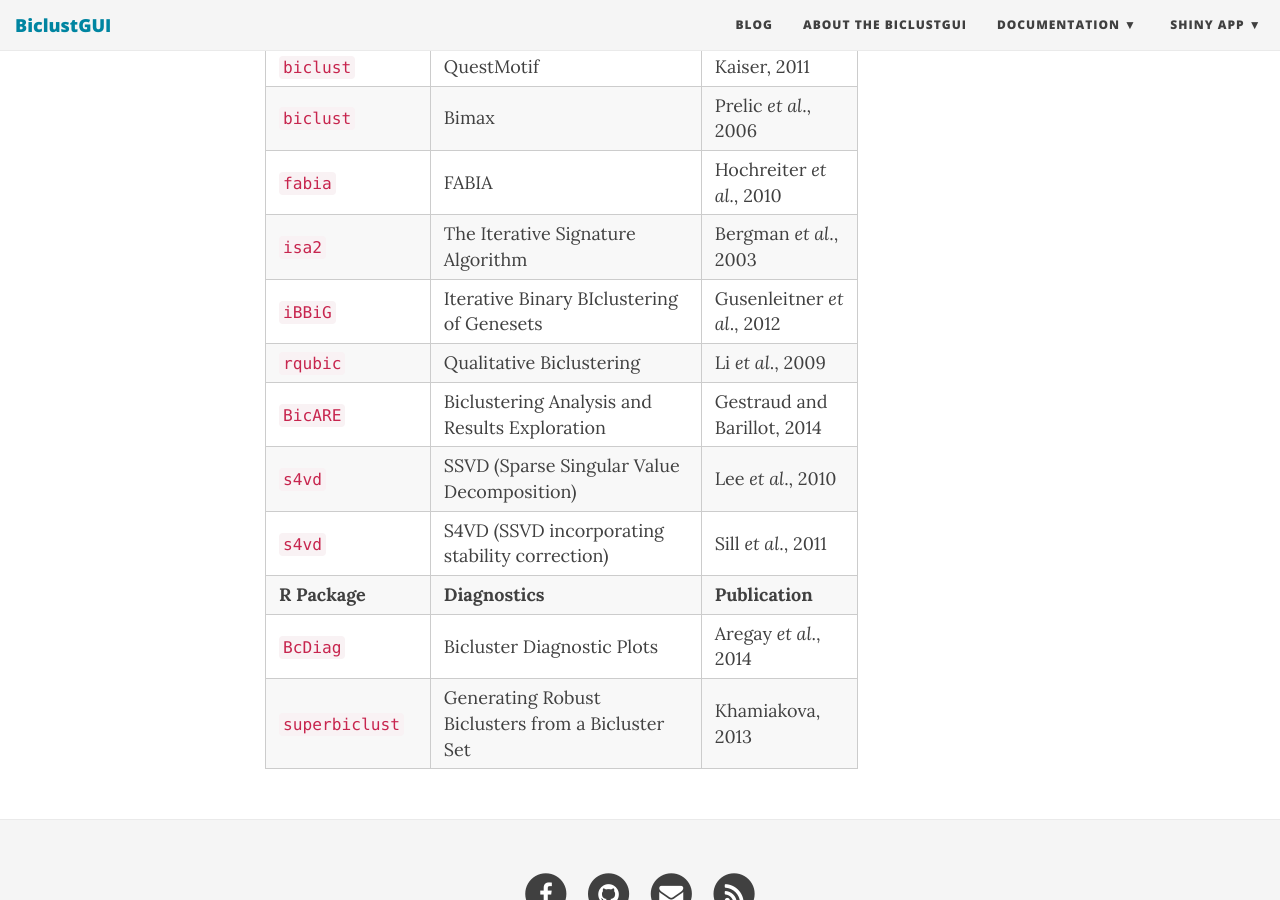
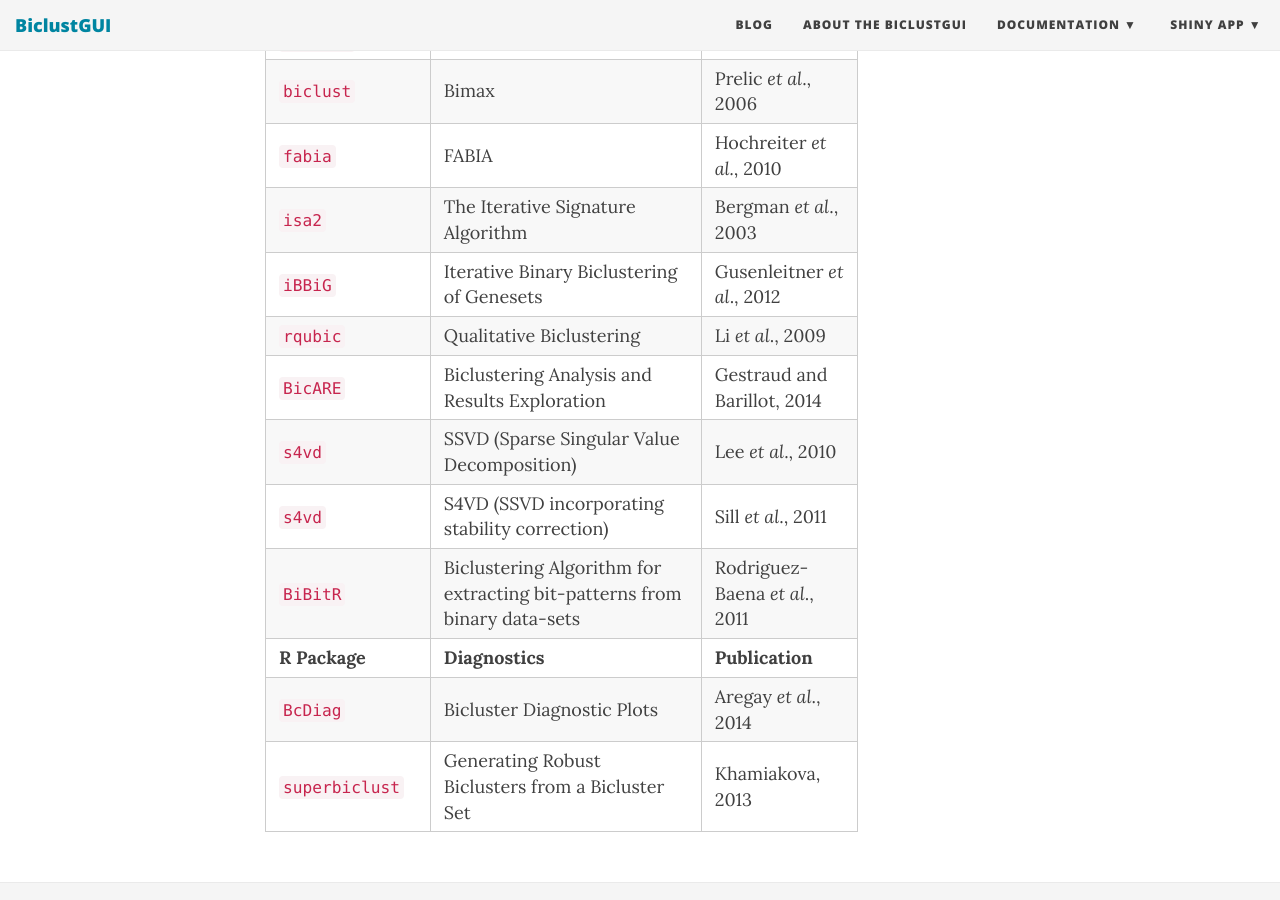
Before and after one commit to ewouddt/RcmdrPlugin.BiclustGUI, a Jekyll site: the page built from aboutbiclustgui.md, in a window 1280 px wide and 900 px high, scrolled down 2010 px. Built offline with Jekyll 4.4.1, drawn with Linux system fonts in a browser that asks for light colours; nearby versions of some CDN libraries; some of the changed text lies outside the part shown.

Commit message:
update aboutbiclustgui

```diff
--- a/aboutbiclustgui.md
+++ b/aboutbiclustgui.md
@@ -51,10 +51,10 @@
 -----------------
 
 -   *Introductory Blog on GitHub/R-Bloggers* (See [Blogpost](https://ewouddt.github.io/RcmdrPlugin.BiclustGUI/2016/09/27/biclustGUI/)).
--   *Detailed Guide* (See [Vignette](https://github.com/ewouddt/RcmdrPlugin.BiclustGUI/raw/master/vignettes/GuideBiclustGUI.pdf){:target="_blank"})
--   *Shiny Application for Biclustering* ([Shiny Cloud](https://uhasselt.shinyapps.io/shiny-biclust/){:target="_blank"} + [Stand-Alone](https://ibiostat.be/online-resources/online-resources/biclustgui/shinyapp){:target="_blank"} + GitHub (Coming Soon))
--   *R-Forge Project Page* ([R-Forge](https://r-forge.r-project.org/R/?group_id=2104){:target="_blank"}).
--   *I-Biostat Page* ([I-Biostat](https://ibiostat.be/online-resources/online-resources/biclustgui/biclustgui){:target="_blank"}).
+-   *Detailed Guide* (See [Vignette](https://github.com/ewouddt/RcmdrPlugin.BiclustGUI/raw/master/vignettes/GuideBiclustGUI.pdf)).
+-   *Shiny Application for Biclustering* ([Shiny Cloud](https://uhasselt.shinyapps.io/shiny-biclust/) + [Stand-Alone](https://ibiostat.be/online-resources/online-resources/biclustgui/shinyapp) + GitHub (Coming Soon))
+-   *R-Forge Project Page* ([R-Forge](https://r-forge.r-project.org/R/?group_id=2104)).
+-   *I-Biostat Page* ([I-Biostat](https://ibiostat.be/online-resources/online-resources/biclustgui/biclustgui)).
 
 Currently Available Methods/Diagnostics
 ---------------------------------------
@@ -68,91 +68,96 @@
 </colgroup>
 <thead>
 <tr class="header">
-<th align="left">R Package</th>
-<th align="left">Biclustering Method</th>
-<th align="left">Publication</th>
+<th>R Package</th>
+<th>Biclustering Method</th>
+<th>Publication</th>
 </tr>
 </thead>
 <tbody>
 <tr class="odd">
-<td align="left"><code>biclust</code></td>
-<td align="left">Plaid</td>
-<td align="left">Turnet <em>et al.</em>, 2005</td>
+<td><code>biclust</code></td>
+<td>Plaid</td>
+<td>Turnet <em>et al.</em>, 2005</td>
 </tr>
 <tr class="even">
-<td align="left"><code>biclust</code></td>
-<td align="left"><span class="math inline"><em>δ</em></span>-biclustering</td>
-<td align="left">Cheng and Church, 2000</td>
+<td><code>biclust</code></td>
+<td><span class="math inline"><em>δ</em></span>-biclustering</td>
+<td>Cheng and Church, 2000</td>
 </tr>
 <tr class="odd">
-<td align="left"><code>biclust</code></td>
-<td align="left">X Motif</td>
-<td align="left">Murali and Kasif, 2003</td>
+<td><code>biclust</code></td>
+<td>X Motif</td>
+<td>Murali and Kasif, 2003</td>
 </tr>
 <tr class="even">
-<td align="left"><code>biclust</code></td>
-<td align="left">Spectral</td>
-<td align="left">Kluger <em>et al.</em>, 2003</td>
+<td><code>biclust</code></td>
+<td>Spectral</td>
+<td>Kluger <em>et al.</em>, 2003</td>
 </tr>
 <tr class="odd">
-<td align="left"><code>biclust</code></td>
-<td align="left">QuestMotif</td>
-<td align="left">Kaiser, 2011</td>
+<td><code>biclust</code></td>
+<td>QuestMotif</td>
+<td>Kaiser, 2011</td>
 </tr>
 <tr class="even">
-<td align="left"><code>biclust</code></td>
-<td align="left">Bimax</td>
-<td align="left">Prelic <em>et al</em>., 2006</td>
+<td><code>biclust</code></td>
+<td>Bimax</td>
+<td>Prelic <em>et al</em>., 2006</td>
 </tr>
 <tr class="odd">
-<td align="left"><code>fabia</code></td>
-<td align="left">FABIA</td>
-<td align="left">Hochreiter <em>et al.</em>, 2010</td>
+<td><code>fabia</code></td>
+<td>FABIA</td>
+<td>Hochreiter <em>et al.</em>, 2010</td>
 </tr>
 <tr class="even">
-<td align="left"><code>isa2</code></td>
-<td align="left">The Iterative Signature Algorithm</td>
-<td align="left">Bergman <em>et al</em>., 2003</td>
+<td><code>isa2</code></td>
+<td>The Iterative Signature Algorithm</td>
+<td>Bergman <em>et al</em>., 2003</td>
 </tr>
 <tr class="odd">
-<td align="left"><code>iBBiG</code></td>
-<td align="left">Iterative Binary BIclustering of Genesets</td>
-<td align="left">Gusenleitner <em>et al</em>., 2012</td>
+<td><code>iBBiG</code></td>
+<td>Iterative Binary Biclustering of Genesets</td>
+<td>Gusenleitner <em>et al</em>., 2012</td>
 </tr>
 <tr class="even">
-<td align="left"><code>rqubic</code></td>
-<td align="left">Qualitative Biclustering</td>
-<td align="left">Li <em>et al</em>., 2009</td>
+<td><code>rqubic</code></td>
+<td>Qualitative Biclustering</td>
+<td>Li <em>et al</em>., 2009</td>
 </tr>
 <tr class="odd">
-<td align="left"><code>BicARE</code></td>
-<td align="left">Biclustering Analysis and Results Exploration</td>
-<td align="left">Gestraud and Barillot, 2014</td>
+<td><code>BicARE</code></td>
+<td>Biclustering Analysis and Results Exploration</td>
+<td>Gestraud and Barillot, 2014</td>
 </tr>
 <tr class="even">
-<td align="left"><code>s4vd</code></td>
-<td align="left">SSVD (Sparse Singular Value Decomposition)</td>
-<td align="left">Lee <em>et al</em>., 2010</td>
+<td><code>s4vd</code></td>
+<td>SSVD (Sparse Singular Value Decomposition)</td>
+<td>Lee <em>et al</em>., 2010</td>
 </tr>
 <tr class="odd">
-<td align="left"><code>s4vd</code></td>
-<td align="left">S4VD (SSVD incorporating stability correction)</td>
-<td align="left">Sill <em>et al</em>., 2011</td>
+<td><code>s4vd</code></td>
+<td>S4VD (SSVD incorporating stability correction)</td>
+<td>Sill <em>et al</em>., 2011</td>
 </tr>
 <tr class="even">
-<td align="left"><strong>R Package</strong></td>
-<td align="left"><strong>Diagnostics</strong></td>
-<td align="left"><strong>Publication</strong></td>
+<td><code>BiBitR</code></td>
+<td>Biclustering Algorithm for extracting bit-patterns from binary data-sets</td>
+<td>Rodriguez-Baena <em>et al</em>., 2011</td>
 </tr>
 <tr class="odd">
-<td align="left"><code>BcDiag</code></td>
-<td align="left">Bicluster Diagnostic Plots</td>
-<td align="left">Aregay <em>et al</em>., 2014</td>
+<td><strong>R Package</strong></td>
+<td><strong>Diagnostics</strong></td>
+<td><strong>Publication</strong></td>
 </tr>
 <tr class="even">
-<td align="left"><code>superbiclust</code></td>
-<td align="left">Generating Robust Biclusters from a Bicluster Set</td>
-<td align="left">Khamiakova, 2013</td>
+<td><code>BcDiag</code></td>
+<td>Bicluster Diagnostic Plots</td>
+<td>Aregay <em>et al</em>., 2014</td>
+</tr>
+<tr class="odd">
+<td><code>superbiclust</code></td>
+<td>Generating Robust Biclusters from a Bicluster Set</td>
+<td>Khamiakova, 2013</td>
 </tr>
 </tbody>
 </table>
```
Also changed, not shown: other parts of aboutbiclustgui.md (+2 -2 lines), 1 other file.
